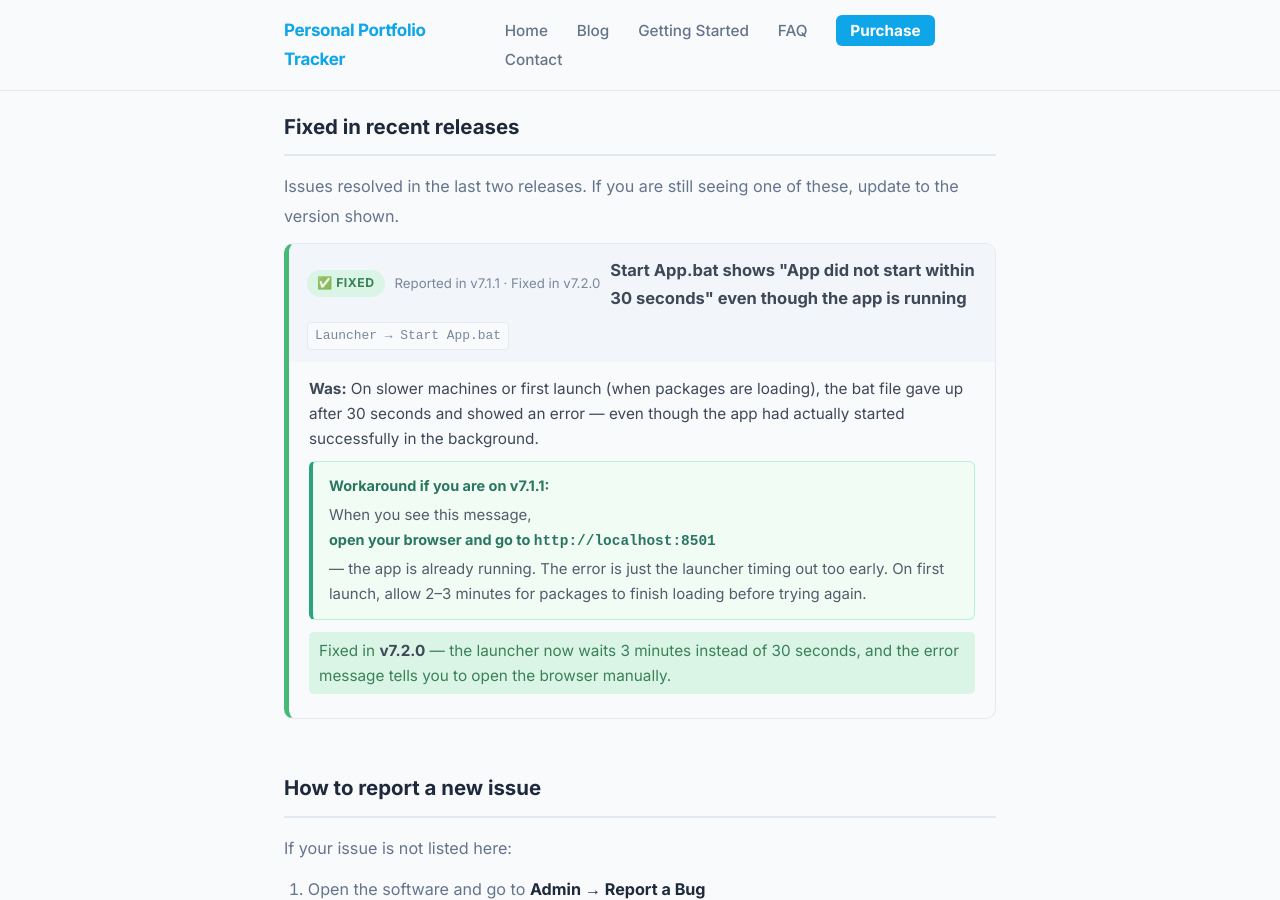
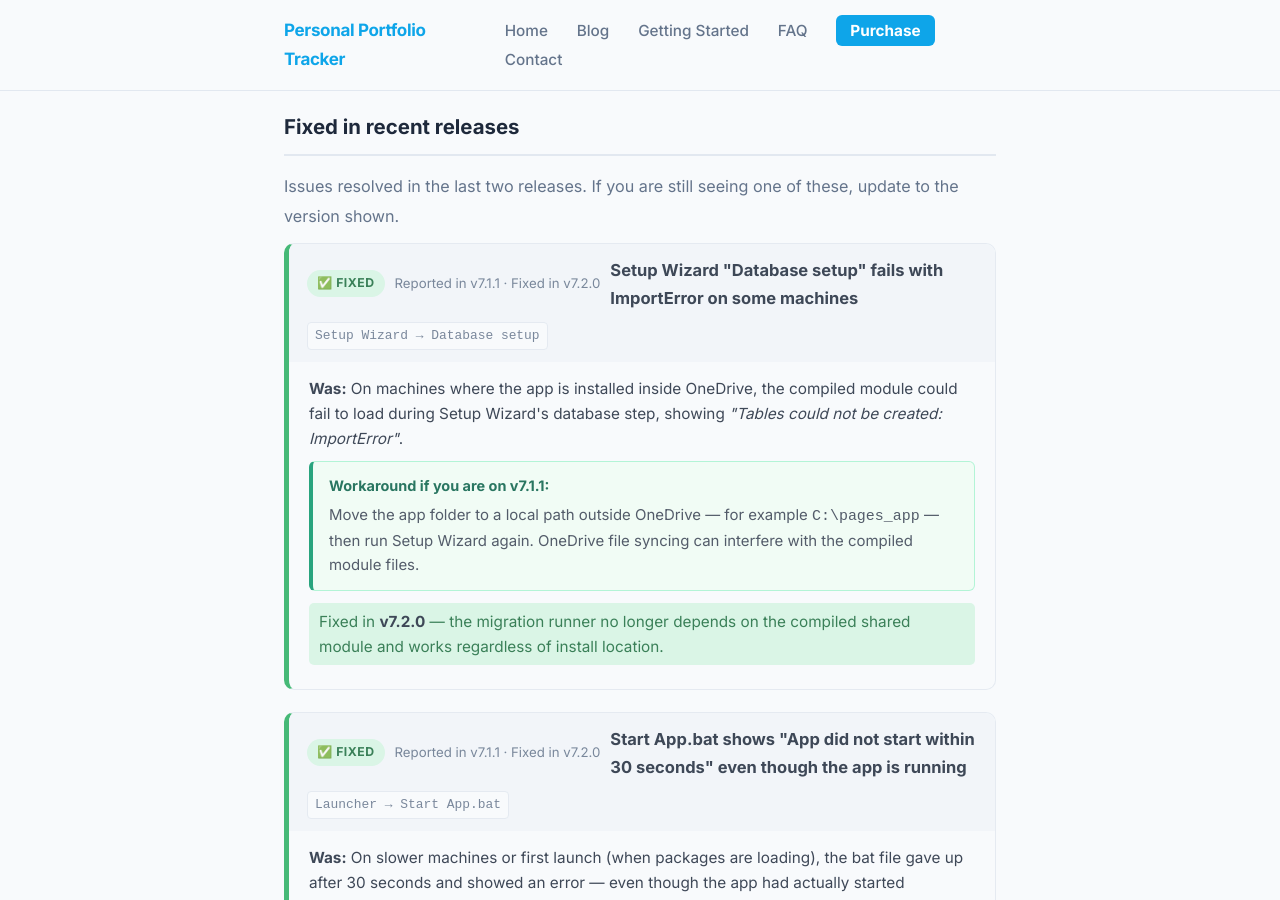
Before and after one commit to srikrishna2024/portfolio-tracker-blog, a Jekyll site: the page built from known-issues/index.html, in a window 1280 px wide and 900 px high, scrolled down 925 px. Built offline with Jekyll 4.4.1, drawn with Linux system fonts in a browser that asks for light colours.

Commit message:
known issues: add Setup Wizard ImportError (OneDrive) with workaround, fixed in v7.2.0

```diff
--- a/known-issues/index.html
+++ b/known-issues/index.html
@@ -97,12 +97,54 @@
       If you are experiencing a problem, check the <a href="{{ '/faq/' | relative_url }}">FAQ</a> or use <strong>Admin → Report a Bug</strong> inside the app.</p>
     </div>
 
+    <!-- Known open issue — uncomment when confirmed on multiple machines -->
+    <!--
+    <div class="ki-issue ki-critical">
+      <div class="ki-header">
+        <span class="ki-badge ki-badge-critical">🔴 Critical</span>
+        <span class="ki-version">Reported in v7.1.1</span>
+        <h3 class="ki-title">Setup Wizard fails at "Database setup" step with an ImportError</h3>
+        <span class="ki-page">Setup Wizard → Database setup</span>
+      </div>
+      <div class="ki-body">
+        <p><strong>What happens:</strong> Setup Wizard shows a red cross at the "Database setup" step with the message: <em>Tables could not be created: Traceback ... ImportError ... connect_to_db_super</em></p>
+        <div class="ki-workaround">
+          <strong>Workaround:</strong>
+          <ol style="margin:8px 0 0;padding-left:18px;font-size:0.88rem;color:#374151;line-height:1.8">
+            <li>Close the app (Stop App)</li>
+            <li>Move the app folder out of OneDrive to a local path such as <code>C:\pages_app</code> — OneDrive file locking can corrupt the compiled modules during extraction</li>
+            <li>Re-run Start DB and Start App from the new location</li>
+            <li>Run Setup Wizard again — the Database setup step should now succeed</li>
+          </ol>
+        </div>
+        <p class="ki-eta">🗓️ Fix planned for: <strong>v7.2.0</strong></p>
+      </div>
+    </div>
+    -->
+
   </div>
 
   <!-- ══ FIXED IN RECENT RELEASES ════════════════════════════════════════ -->
   <div class="content-section">
     <h2>Fixed in recent releases</h2>
     <p>Issues resolved in the last two releases. If you are still seeing one of these, update to the version shown.</p>
+
+    <div class="ki-issue ki-fixed">
+      <div class="ki-header">
+        <span class="ki-badge ki-badge-fixed">✅ Fixed</span>
+        <span class="ki-version">Reported in v7.1.1 · Fixed in v7.2.0</span>
+        <h3 class="ki-title">Setup Wizard "Database setup" fails with ImportError on some machines</h3>
+        <span class="ki-page">Setup Wizard → Database setup</span>
+      </div>
+      <div class="ki-body">
+        <p><strong>Was:</strong> On machines where the app is installed inside OneDrive, the compiled module could fail to load during Setup Wizard's database step, showing <em>"Tables could not be created: ImportError"</em>.</p>
+        <div class="ki-workaround">
+          <strong>Workaround if you are on v7.1.1:</strong>
+          <p>Move the app folder to a local path outside OneDrive — for example <code>C:\pages_app</code> — then run Setup Wizard again. OneDrive file syncing can interfere with the compiled module files.</p>
+        </div>
+        <p class="ki-fixed-note">Fixed in <strong>v7.2.0</strong> — the migration runner no longer depends on the compiled shared module and works regardless of install location.</p>
+      </div>
+    </div>
 
     <div class="ki-issue ki-fixed">
       <div class="ki-header">
```
